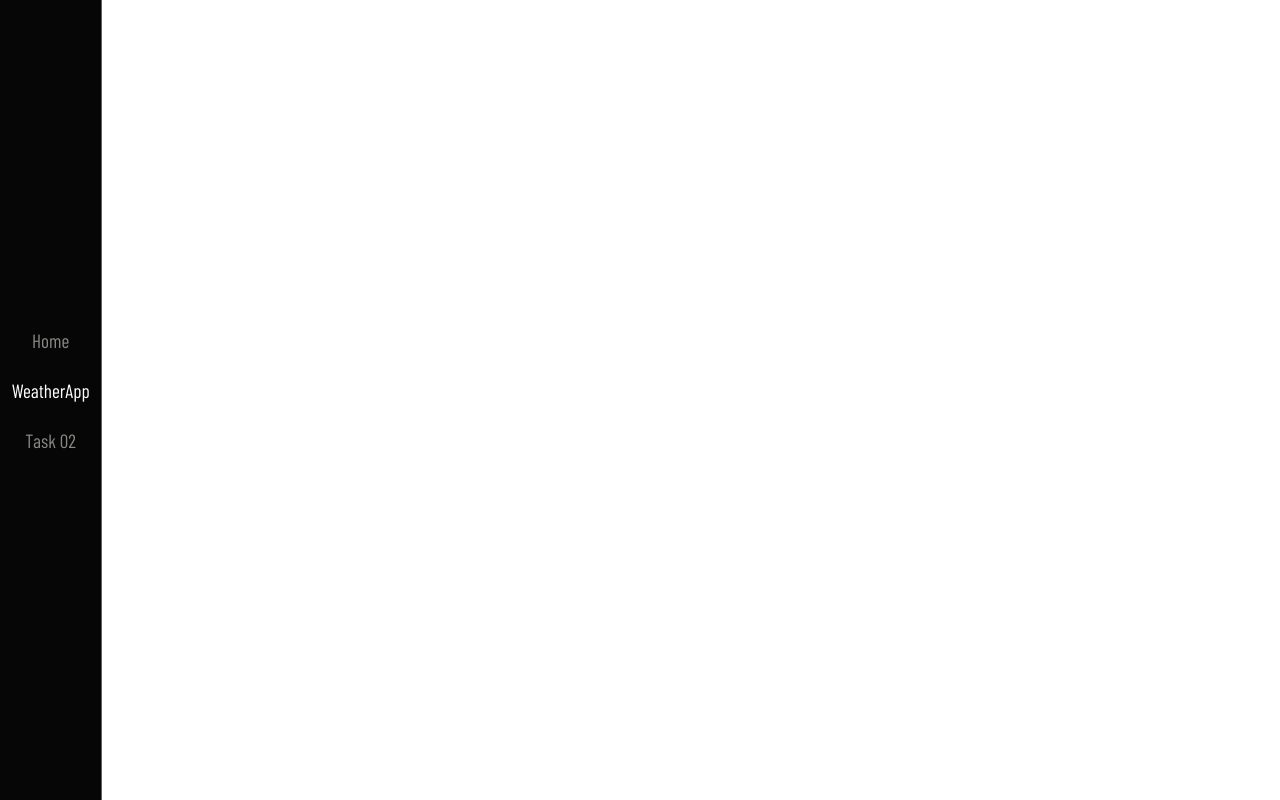
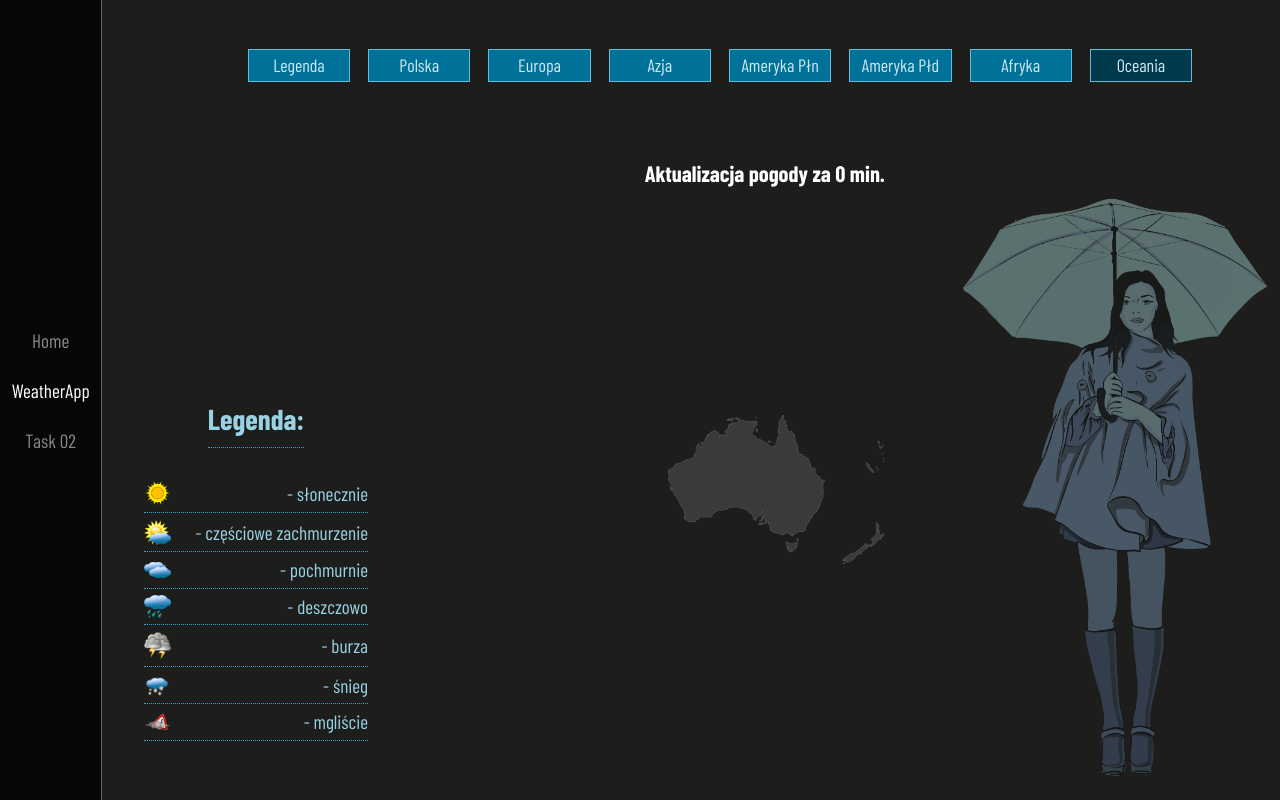
Before and after one commit to Scorpion19702022/01_REACT_VARIOUS_PROJECTS, a React (Create React App) app: page /WeatherApp/Oceania in a window 1280 px wide. Built offline with nearby package versions, Linux system fonts and the light colour scheme; a web font is replaced by a local one.

Commit message:
added page and links for Oceania

```diff
--- a/src/App/App.tsx
+++ b/src/App/App.tsx
@@ -11,6 +11,7 @@ import Asia from '../Components/WeatherApp/Pages/Asia'
 import NorthAmerica from '../Components/WeatherApp/Pages/NorthAmerica'
 import SouthAmerica from '../Components/WeatherApp/Pages/SouthAmerica'
 import Africa from '../Components/WeatherApp/Pages/Africa'
+import Oceania from '../Components/WeatherApp/Pages/Oceania'
 
 function App() {
 	return (
@@ -26,6 +27,7 @@ function App() {
 					<Route path='/WeatherApp/NorthAmerica' Component={NorthAmerica} />
 					<Route path='/WeatherApp/SouthAmerica' Component={SouthAmerica} />
 					<Route path='/WeatherApp/Africa' Component={Africa} />
+					<Route path='/WeatherApp/Oceania' Component={Oceania} />
 					<Route path='/Task02' Component={Task02} />
 				</Routes>
 			</section>
--- a/src/Components/WeatherApp/NavWorld.tsx
+++ b/src/Components/WeatherApp/NavWorld.tsx
@@ -48,8 +48,8 @@ const NavWorld = () => {
 				<p className={styles.into_btn}>Afryka</p>
 			</Link>
 			<Link
-				to='/WeatherApp/Europe'
-				className={location.pathname === '/WeatherApp/Europe' ? styles.btn_active : styles.btn_no_active}
+				to='/WeatherApp/Oceania'
+				className={location.pathname === '/WeatherApp/Oceania' ? styles.btn_active : styles.btn_no_active}
 			>
 				<p className={styles.into_btn}>Oceania</p>
 			</Link>
--- /dev/null
+++ b/src/Components/WeatherApp/Pages/Oceania.tsx
@@ -0,0 +1,8 @@
+import React from 'react'
+import OceaniaWeather from '../OceaniaWeather'
+
+const Oceania = () => {
+	return <OceaniaWeather />
+}
+
+export default Oceania
```
